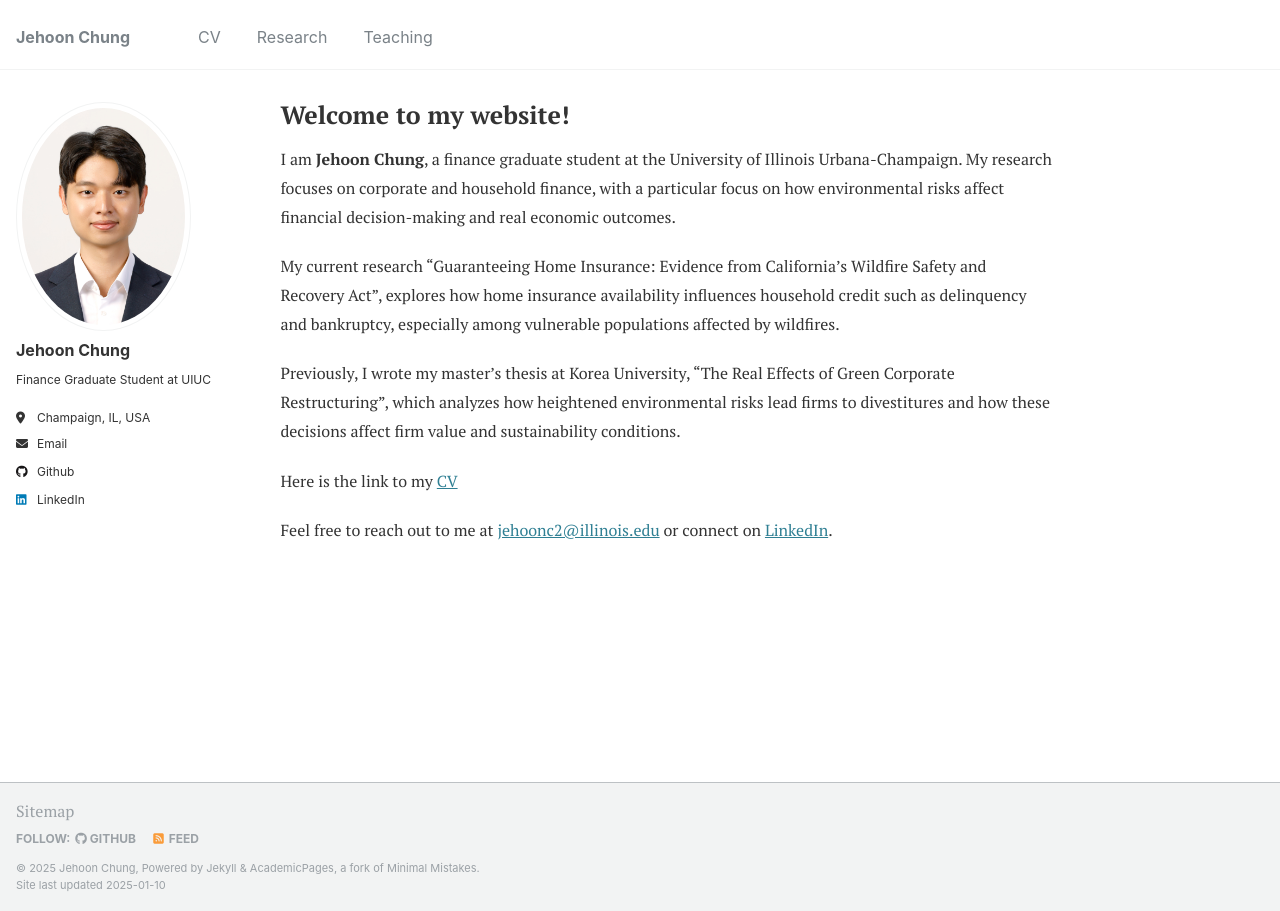
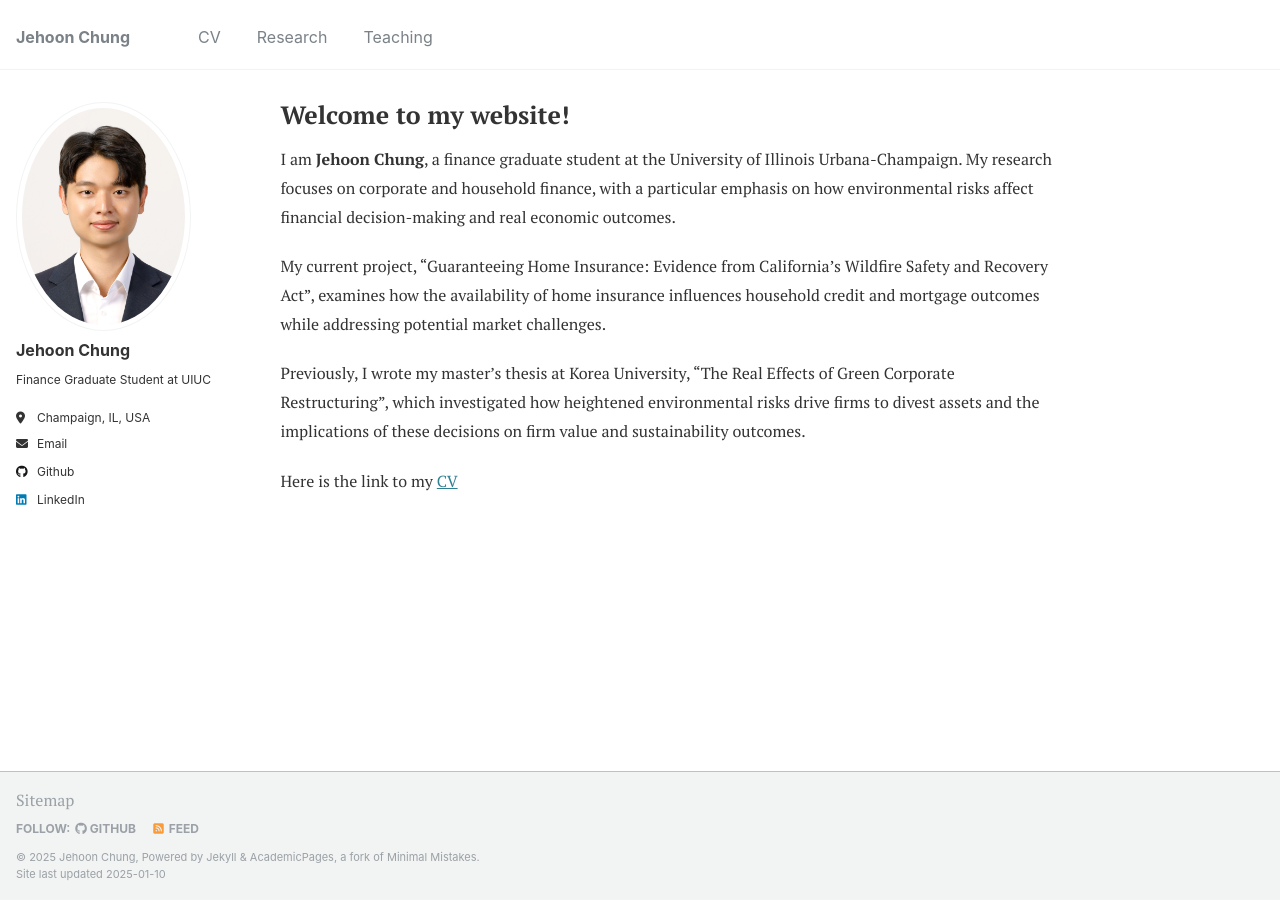
Before and after one commit to JehoonChung/jehoonchung.github.io, a Jekyll site: the page built from _pages/about.md, in a window 1280 px wide. Built offline with Jekyll 4.4.1, drawn with Linux system fonts in a browser that asks for light colours.

Commit message:
Update about.md

```diff
--- a/_pages/about.md
+++ b/_pages/about.md
@@ -8,12 +8,10 @@ redirect_from:
 ---
 
 
-I am **Jehoon Chung**, a finance graduate student at the University of Illinois Urbana-Champaign. My research focuses on corporate and household finance, with a particular focus on how environmental risks affect financial decision-making and real economic outcomes.
+I am **Jehoon Chung**, a finance graduate student at the University of Illinois Urbana-Champaign. My research focuses on corporate and household finance, with a particular emphasis on how environmental risks affect financial decision-making and real economic outcomes.
 
-My current research "Guaranteeing Home Insurance: Evidence from California’s Wildfire Safety and Recovery Act", explores how home insurance availability influences household credit such as delinquency and bankruptcy, especially among vulnerable populations affected by wildfires.
+My current project, "Guaranteeing Home Insurance: Evidence from California’s Wildfire Safety and Recovery Act", examines how the availability of home insurance influences household credit and mortgage outcomes while addressing potential market challenges.
 
-Previously, I wrote my master's thesis at Korea University, "The Real Effects of Green Corporate Restructuring", which analyzes how heightened environmental risks lead firms to divestitures and how these decisions affect firm value and sustainability conditions.
+Previously, I wrote my master's thesis at Korea University, "The Real Effects of Green Corporate Restructuring", which investigated how heightened environmental risks drive firms to divest assets and the implications of these decisions on firm value and sustainability outcomes.
 
 Here is the link to my [CV](/files/CV_JehoonChung.pdf)
-
-Feel free to reach out to me at [jehoonc2@illinois.edu](mailto:jehoonc2@illinois.edu) or connect on [LinkedIn](https://www.linkedin.com/in/jehoon-chung/).
```
